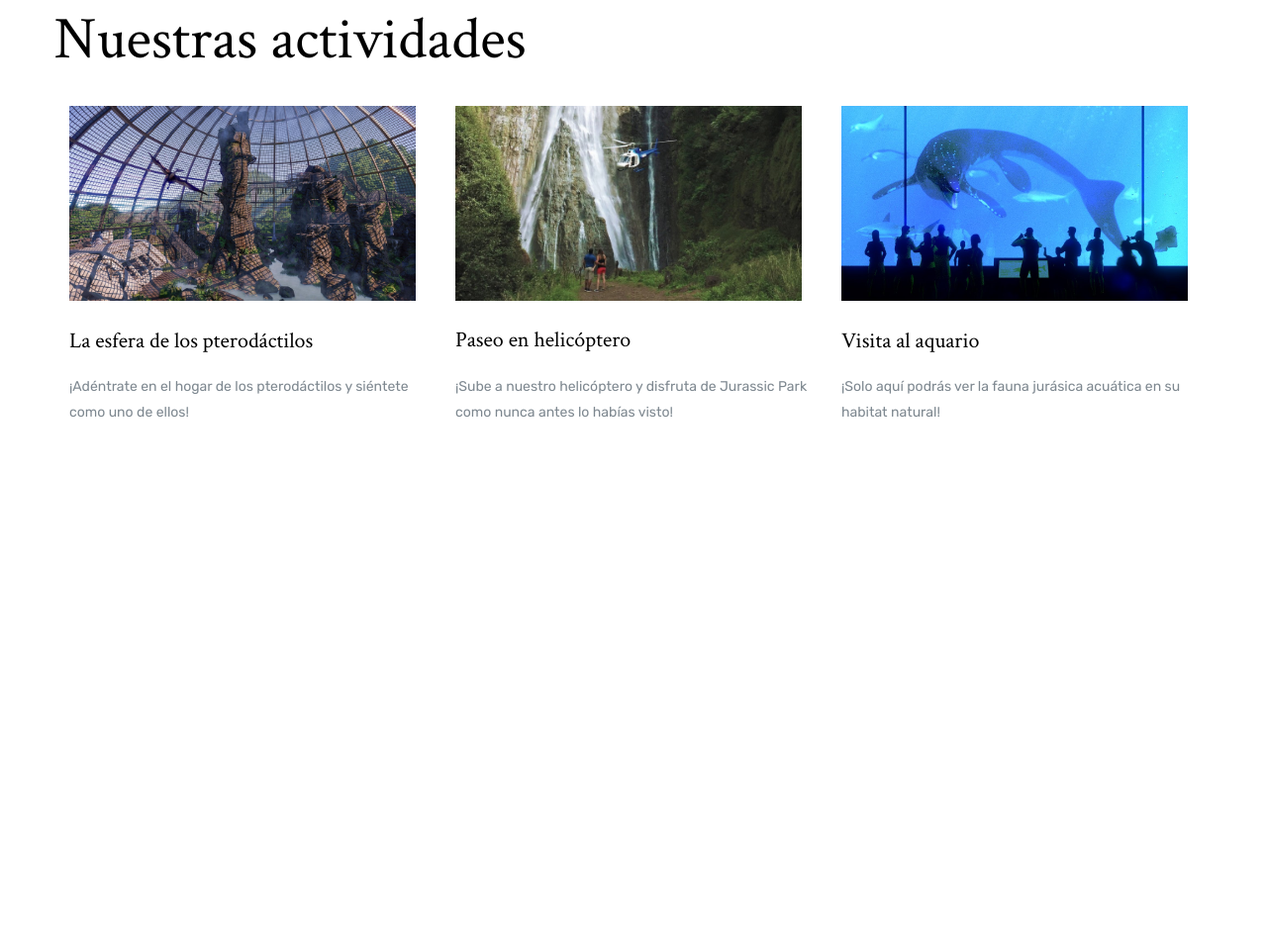
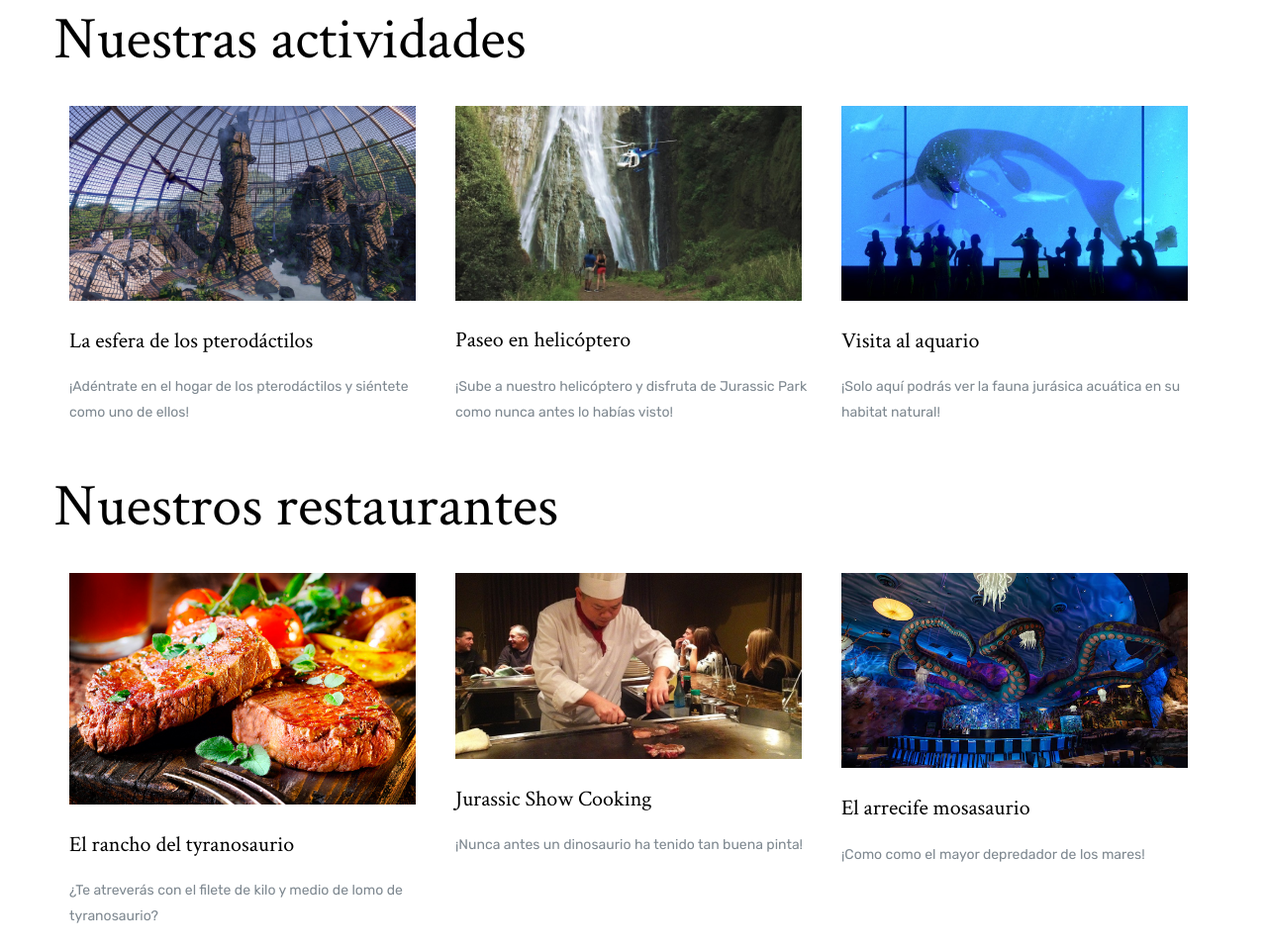
Before and after one commit to carlospabe/multimedia_prac3, a website: page src/facilities.html in a window 1280 px wide. Shown: the part 115-1074 px from the top of the page at 99% size. Before the commit the page ends 800 px from the top, so only its background shows below. Drawn offline with Linux system fonts and the light colour scheme.

Commit message:
restaurants ready

```diff
--- a/src/facilities.html
+++ b/src/facilities.html
@@ -75,6 +75,38 @@
       </div>
     </div>
   </div>
+  <br>
+  <div class="container">
+    <div class="row" style="vertical-align: middle">
+      <h1>Nuestros restaurantes</h1>
+    </div>
+    <div class="row" style="vertical-align: middle">
+      <div class='col-3 col-sm-4'>
+        <div class="service left-icon probootstrap-animate fadeInUp probootstrap-animated">
+          <img src="img/restaurant1.jpg" width='350'>
+          <br><br>
+          <h3 class='mt-2'>El rancho del tyranosaurio</h3>
+          <p>¿Te atreverás con el filete de kilo y medio de lomo de tyranosaurio?</p>
+        </div>
+      </div>
+      <div class='col-3 col-sm-4'>
+        <div class="service left-icon probootstrap-animate fadeInUp probootstrap-animated">
+          <img src="img/restaurant2.jpg" width='350'>
+          <br><br>
+          <h3 class='mt-2'>Jurassic Show Cooking</h3>
+          <p>¡Nunca antes un dinosaurio ha tenido tan buena pinta!</p>
+        </div>
+      </div>
+      <div class='col-3 col-sm-4'>
+        <div class="service left-icon probootstrap-animate fadeInUp probootstrap-animated">
+          <img src="img/restaurant3.jpg" width='350'>
+          <br><br>
+          <h3 class='mt-2'>El arrecife mosasaurio</h3>
+          <p>¡Como como el mayor depredador de los mares!</p>
+        </div>
+      </div>
+    </div>
+  </div>
 
 </body>
 </html>
```
Also changed, not shown: src/img/restaurant1.jpg (added), src/img/restaurant2.jpg (added), src/img/restaurant3.jpg (added).
